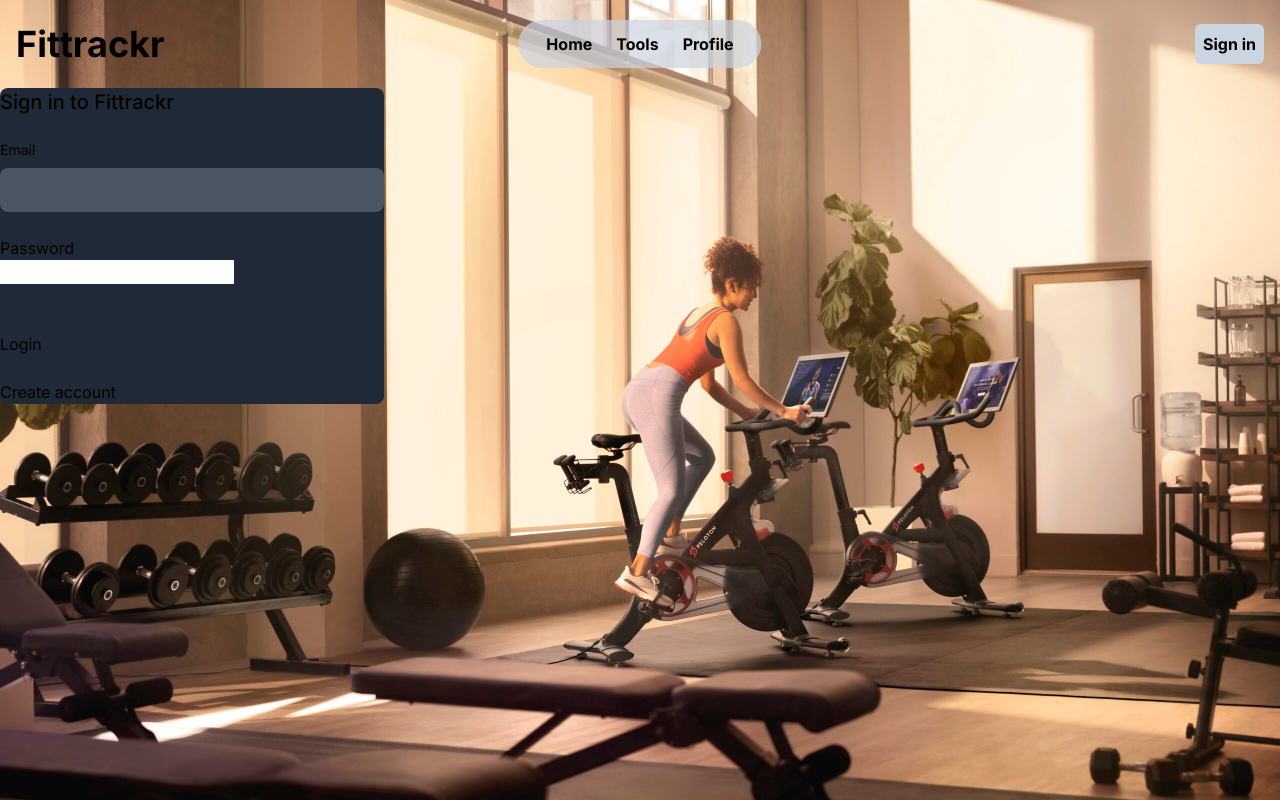
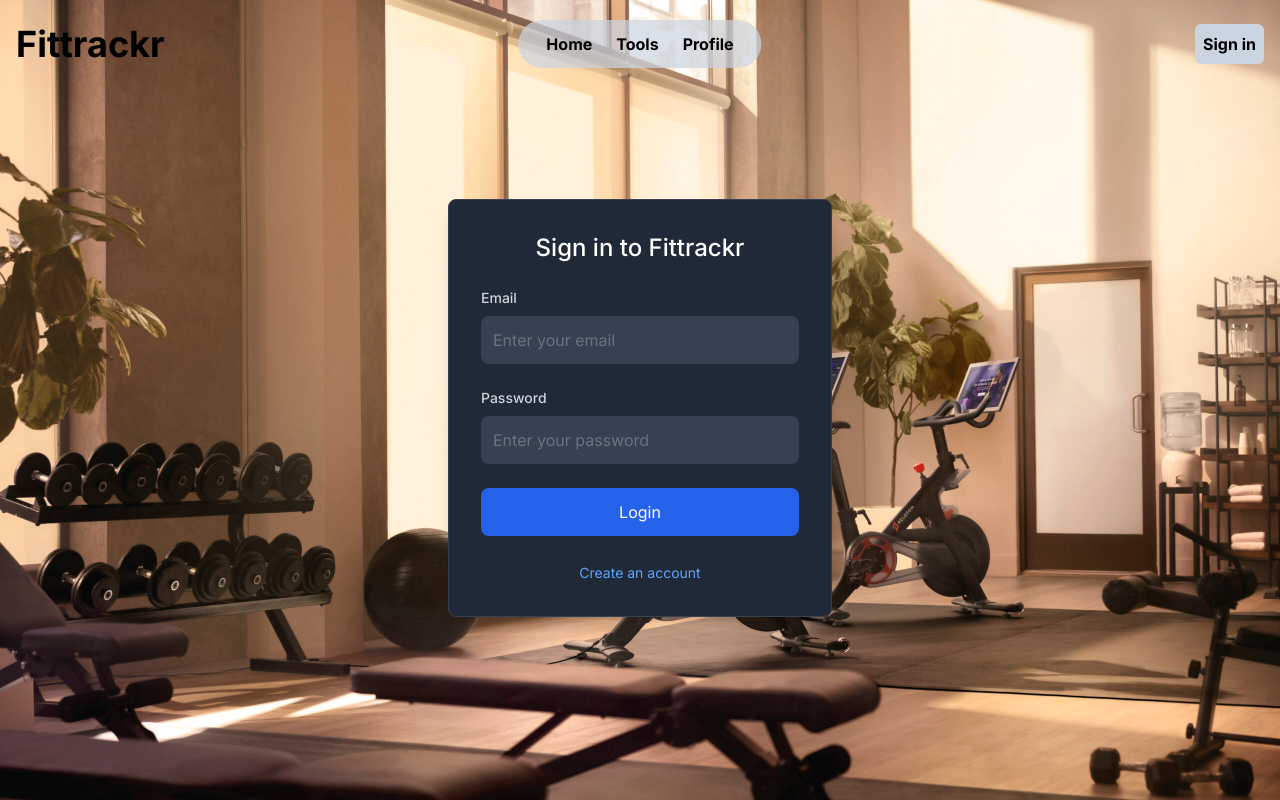
Before and after one commit to Fe-ndo/Team-C, a Next.js app: page /Login in a window 1280 px wide. Built offline with nearby package versions, Linux system fonts and the light colour scheme.

Commit message:
Login/Create Account

```diff
--- a/app/Home/page.tsx
+++ b/app/Home/page.tsx
@@ -6,7 +6,7 @@ export default function Home() {
   return (
     <div>
         <NavBar></NavBar>
-        <h1>Hello Home</h1>
+        <h1></h1>
     </div>
   )
 }
--- a/app/components/login.tsx
+++ b/app/components/login.tsx
@@ -1,26 +1,57 @@
+// components/SignIn.tsx
 import Link from "next/link";
 
 export function SignIn() {
     return (
-        <div className="max-w-sm rounded-lg bg-gray-800 border-gray-700">
+        // Center the sign-in form within its section, with padding and responsive sizing
+        <div className="flex items-center justify-center min-h-[80vh] py-16">
+            <div className="max-w-sm w-full p-8 rounded-lg bg-gray-800 border border-gray-700 shadow-lg">
                 <form className="space-y-6">
-                <h5 className="text-xl font-medium te">Sign in to Fittrackr</h5>
+                    {/* Title */}
+                    <h5 className="text-2xl font-medium text-center text-white">
+                        Sign in to Fittrackr
+                    </h5>
+
+                    {/* Email Input */}
                     <div>
-                    <label className="block mb-2 text-sm"> Email</label>
-                    <input className="rounded-lg w-full p-2.5 bg-gray-600 " ></input>
+                        <label className="block mb-2 text-sm font-medium text-gray-300">
+                            Email
+                        </label>
+                        <input
+                            type="email"
+                            placeholder="Enter your email"
+                            className="w-full p-3 rounded-lg bg-gray-700 text-white placeholder-gray-500 focus:outline-none focus:ring-2 focus:ring-blue-500"
+                        />
                     </div>
+
+                    {/* Password Input */}
                     <div>
-                    <label className="block ">Password</label>
-                    <input></input>
+                        <label className="block mb-2 text-sm font-medium text-gray-300">
+                            Password
+                        </label>
+                        <input
+                            type="password"
+                            placeholder="Enter your password"
+                            className="w-full p-3 rounded-lg bg-gray-700 text-white placeholder-gray-500 focus:outline-none focus:ring-2 focus:ring-blue-500"
+                        />
                     </div>
-                <div className="flex">
 
-                </div>
-                <button>Login</button>
-                <div>
-                    <Link href={"#"}> Create account</Link>
+                    {/* Login Button */}
+                    <button
+                        type="submit"
+                        className="w-full p-3 bg-blue-600 text-white rounded-lg hover:bg-blue-700 transition"
+                    >
+                        Login
+                    </button>
+
+                    {/* Create Account Link */}
+                    <div className="text-center">
+                        <Link href="/signup" className="text-sm text-blue-400 hover:underline">
+                            Create an account
+                        </Link>
                     </div>
                 </form>
             </div>
-    )
+        </div>
+    );
 }
```
Also changed, not shown: app/CreateAccount/page.tsx (renamed from app/CalorieTrack/page.tsx). Lines whose indentation alone changed are shown as unchanged.
